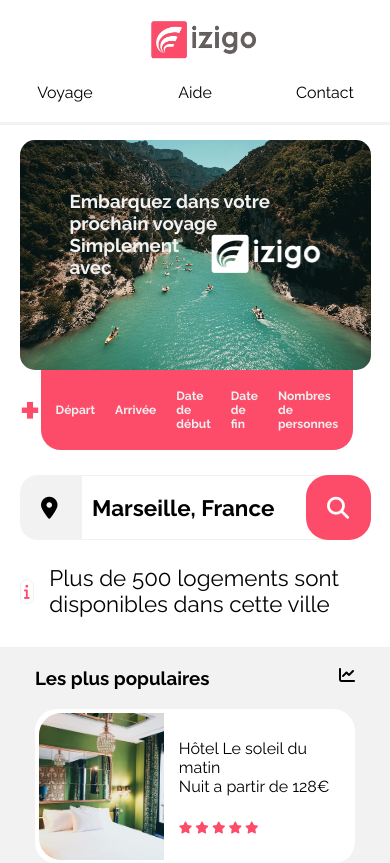
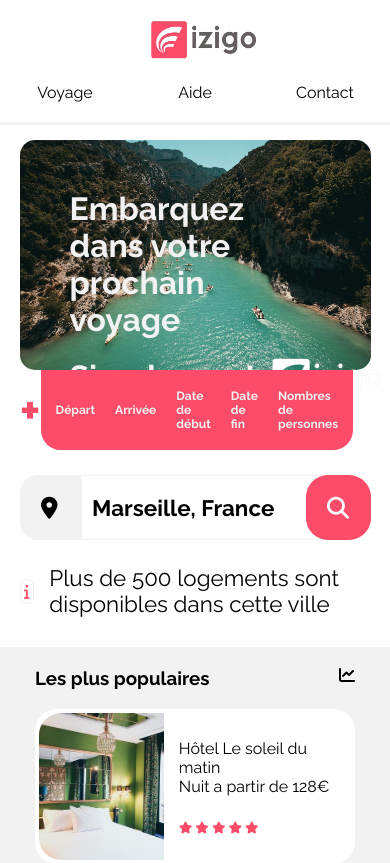
Before and after one commit to Riton963/izigo.github.io, a plain HTML site: page index.html in a window 390 px wide. Shown: the top 863 px of the page. Drawn offline with Linux system fonts and the light colour scheme.

Commit message:
mobile css

```diff
--- a/index.html
+++ b/index.html
@@ -31,9 +31,9 @@
         <div class="filter-container">
           <div class="background-img">
             <div class="title-bg">
-              <h3>Embarquez dans votre prochain voyage</h2>
+              <h2>Embarquez dans votre prochain voyage</h2>
               <div class="flex">
-                <h3>Simplement avec</h2> <img src="img/logo/log-white.png" alt="" style="height: 40px; width: 110px;" class="logo-white">
+                <h2>Simplement avec</h2> <img src="img/logo/log-white.png" alt="" style="height: 40px; width: 110px;" class="logo-white">
               </div>
             </div>
           </div>
```
